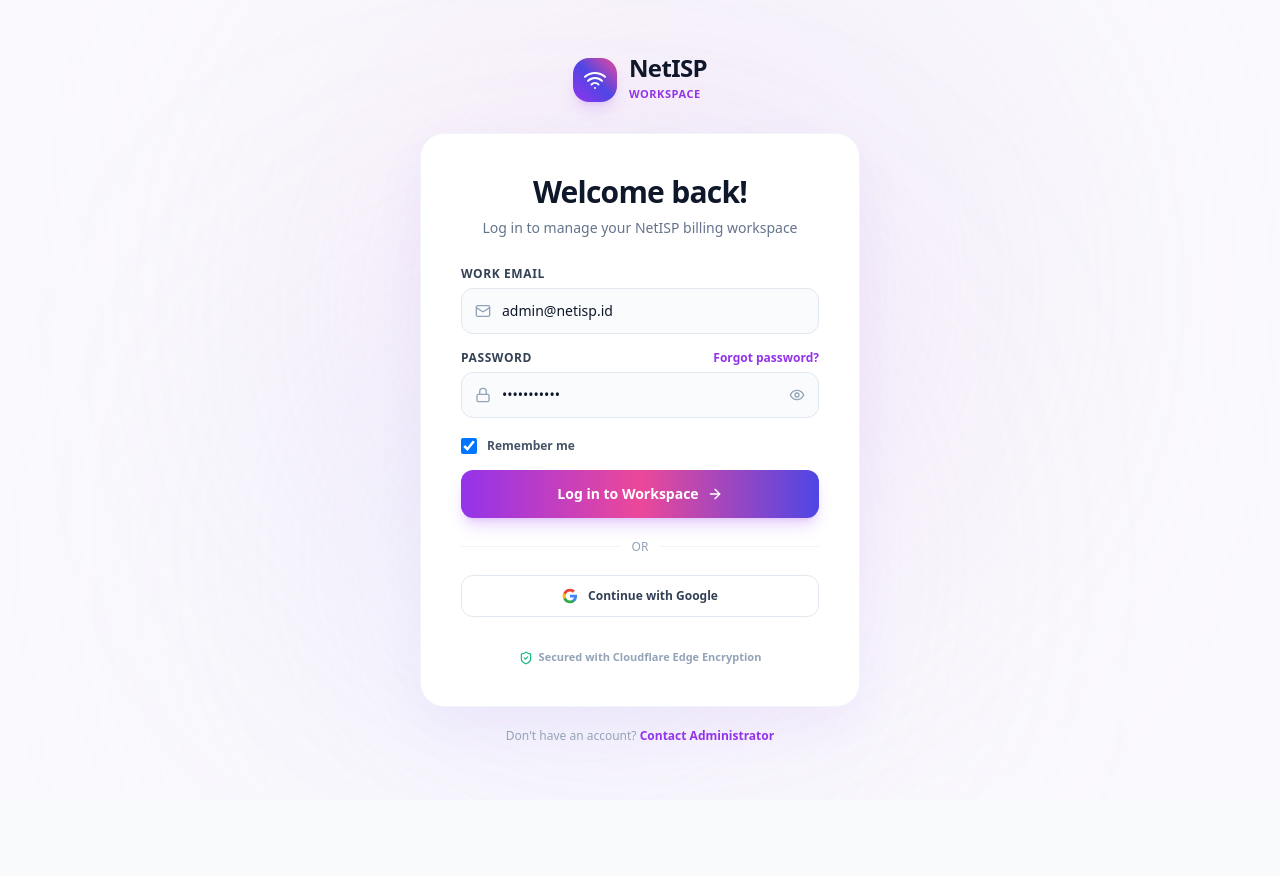
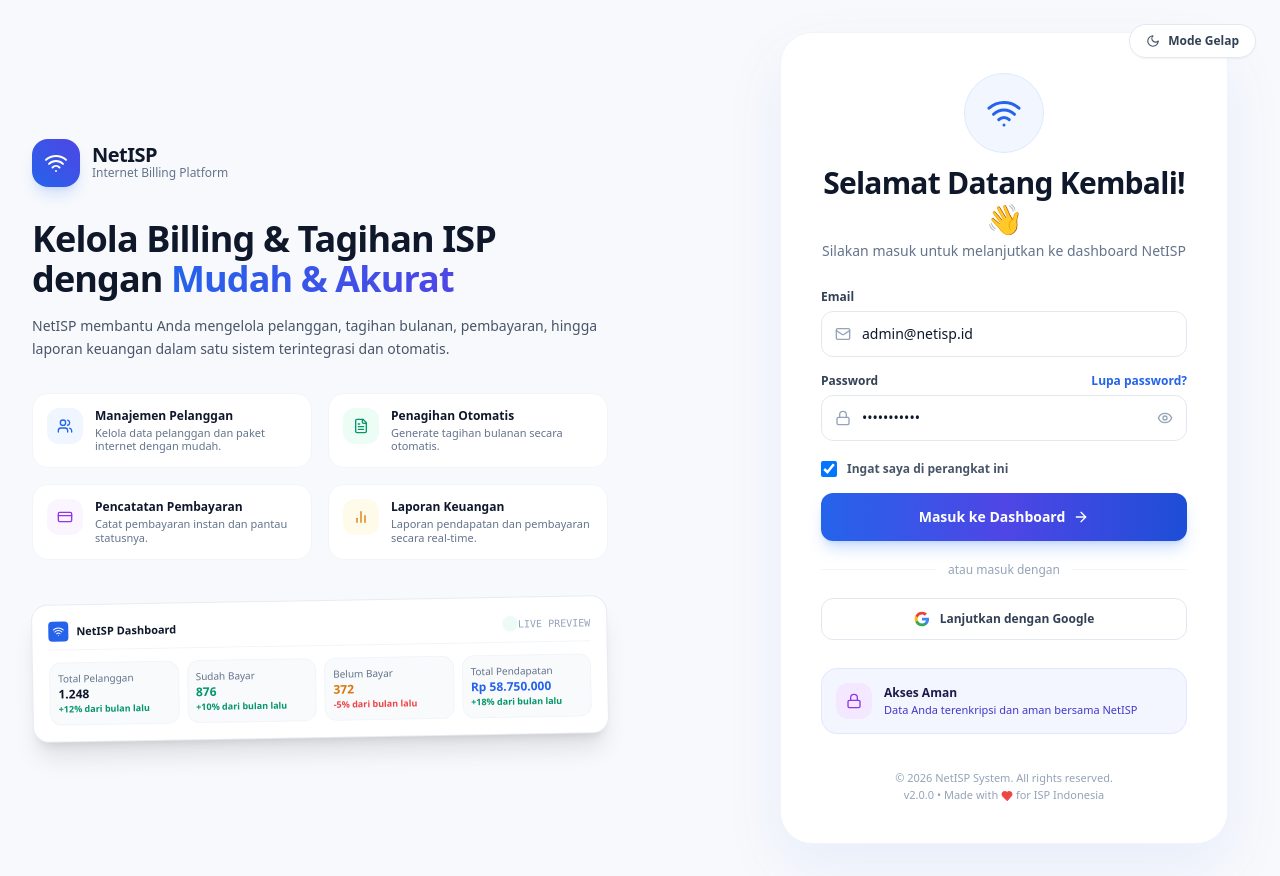
Before and after one commit to mochfauzi12/Internet-Billing-Management-System-IBMS-, a Next.js app in the folder apps/web/: page /login in a window 1280 px wide. Before the commit the page ends 800 px from the top, so only its background shows below. Built offline with nearby package versions, Linux system fonts and the light colour scheme; no server answers.

Commit message:
Build pixel-perfect Login page 100% matching new reference mockup image

```diff
--- a/apps/web/src/app/login/page.tsx
+++ b/apps/web/src/app/login/page.tsx
@@ -1,7 +1,7 @@
 'use client';
 
 import React, { useState } from 'react';
-import { Wifi, ArrowRight, Eye, EyeOff, Lock, Mail, ShieldCheck } from 'lucide-react';
+import { Wifi, ArrowRight, Eye, EyeOff, Lock, Mail, Users, FileText, CreditCard, BarChart2, Moon, Heart } from 'lucide-react';
 import { apiClient } from '@/lib/api-client';
 
 export default function LoginPage() {
@@ -10,6 +10,7 @@
   const [showPassword, setShowPassword] = useState(false);
   const [isLoading, setIsLoading] = useState(false);
   const [errorMsg, setErrorMsg] = useState('');
+  const [isDarkMode, setIsDarkMode] = useState(false);
 
   const handleLogin = async (e: React.FormEvent) => {
     e.preventDefault();
@@ -31,32 +32,149 @@
   };
 
   return (
-    <div className="min-h-screen bg-[#FAF9FD] font-sans flex flex-col justify-between items-center p-4 sm:p-6 lg:p-8 relative overflow-hidden selection:bg-purple-600 selection:text-white">
-      {/* ClickUp Ambient Soft Pastel Glows */}
-      <div className="absolute top-0 right-1/4 w-[600px] h-[600px] bg-gradient-to-tr from-purple-300/30 via-pink-300/20 to-indigo-300/30 rounded-full blur-[140px] pointer-events-none" />
-      <div className="absolute bottom-0 left-1/4 w-[500px] h-[500px] bg-gradient-to-br from-blue-300/20 via-indigo-200/20 to-purple-200/30 rounded-full blur-[140px] pointer-events-none" />
+    <div className="min-h-screen bg-slate-50/70 font-sans flex items-center justify-center p-4 lg:p-8 relative selection:bg-blue-600 selection:text-white">
+      {/* Top Right Corner Dark Mode Button */}
+      <div className="absolute top-6 right-6 z-20">
+        <button
+          type="button"
+          onClick={() => setIsDarkMode(!isDarkMode)}
+          className="px-4 py-2 bg-white/90 hover:bg-white border border-slate-200 shadow-sm rounded-full text-xs font-bold text-slate-700 flex items-center gap-2 transition-all"
+        >
+          <Moon className="w-3.5 h-3.5 text-slate-600" />
+          <span>Mode Gelap</span>
+        </button>
+      </div>
 
-      {/* Top Header Logo */}
-      <div className="relative z-10 pt-6 pb-2 flex items-center gap-3">
-        <div className="p-2.5 bg-gradient-to-tr from-purple-600 via-indigo-600 to-pink-500 rounded-2xl text-white shadow-lg shadow-purple-500/20">
+      <div className="w-full max-w-[1240px] grid grid-cols-1 lg:grid-cols-12 gap-8 items-center min-h-[720px]">
+        {/* ================= PANEL KIRI: HERO & FEATURES & DASHBOARD SHOWCASE (7 KOLOM) ================= */}
+        <div className="lg:col-span-7 space-y-8 pr-0 lg:pr-6">
+          {/* Brand Header */}
+          <div className="flex items-center gap-3">
+            <div className="p-3 bg-gradient-to-tr from-blue-600 to-indigo-600 rounded-2xl text-white shadow-lg shadow-blue-500/20">
               <Wifi className="w-6 h-6" />
             </div>
-        <div className="text-left">
-          <h1 className="text-2xl font-black text-slate-900 tracking-tight leading-none">NetISP</h1>
-          <span className="text-[11px] font-semibold text-purple-600 tracking-wider uppercase">Workspace</span>
+            <div>
+              <h1 className="text-xl font-extrabold text-slate-900 tracking-tight leading-none">NetISP</h1>
+              <p className="text-xs text-slate-500 font-medium">Internet Billing Platform</p>
             </div>
           </div>
 
-      {/* ClickUp Minimalist Main Card */}
-      <div className="w-full max-w-[440px] my-auto bg-white p-8 sm:p-10 rounded-3xl border border-slate-100 shadow-[0_20px_50px_rgba(124,58,237,0.06)] relative z-10 space-y-7">
-        {/* Welcome Title */}
-        <div className="text-center space-y-2">
+          {/* Main Headline & Subtitle */}
+          <div className="space-y-4 max-w-xl">
+            <h2 className="text-3xl lg:text-4xl font-extrabold text-slate-900 tracking-tight leading-tight">
+              Kelola Billing & Tagihan ISP dengan{' '}
+              <span className="bg-gradient-to-r from-blue-600 to-indigo-600 bg-clip-text text-transparent">
+                Mudah & Akurat
+              </span>
+            </h2>
+            <p className="text-sm text-slate-600 leading-relaxed font-normal">
+              NetISP membantu Anda mengelola pelanggan, tagihan bulanan, pembayaran, hingga laporan keuangan dalam satu sistem terintegrasi dan otomatis.
+            </p>
+          </div>
+
+          {/* 4 Vertical Feature List */}
+          <div className="grid grid-cols-1 sm:grid-cols-2 gap-4 max-w-xl">
+            <div className="flex items-start gap-3 p-3.5 bg-white rounded-2xl border border-slate-100 shadow-xs">
+              <div className="p-2.5 rounded-xl bg-blue-50 text-blue-600 flex-shrink-0">
+                <Users className="w-4 h-4" />
+              </div>
+              <div className="space-y-0.5">
+                <div className="text-xs font-bold text-slate-900">Manajemen Pelanggan</div>
+                <div className="text-[11px] text-slate-500 leading-tight">Kelola data pelanggan dan paket internet dengan mudah.</div>
+              </div>
+            </div>
+
+            <div className="flex items-start gap-3 p-3.5 bg-white rounded-2xl border border-slate-100 shadow-xs">
+              <div className="p-2.5 rounded-xl bg-emerald-50 text-emerald-600 flex-shrink-0">
+                <FileText className="w-4 h-4" />
+              </div>
+              <div className="space-y-0.5">
+                <div className="text-xs font-bold text-slate-900">Penagihan Otomatis</div>
+                <div className="text-[11px] text-slate-500 leading-tight">Generate tagihan bulanan secara otomatis.</div>
+              </div>
+            </div>
+
+            <div className="flex items-start gap-3 p-3.5 bg-white rounded-2xl border border-slate-100 shadow-xs">
+              <div className="p-2.5 rounded-xl bg-purple-50 text-purple-600 flex-shrink-0">
+                <CreditCard className="w-4 h-4" />
+              </div>
+              <div className="space-y-0.5">
+                <div className="text-xs font-bold text-slate-900">Pencatatan Pembayaran</div>
+                <div className="text-[11px] text-slate-500 leading-tight">Catat pembayaran instan dan pantau statusnya.</div>
+              </div>
+            </div>
+
+            <div className="flex items-start gap-3 p-3.5 bg-white rounded-2xl border border-slate-100 shadow-xs">
+              <div className="p-2.5 rounded-xl bg-amber-50 text-amber-600 flex-shrink-0">
+                <BarChart2 className="w-4 h-4" />
+              </div>
+              <div className="space-y-0.5">
+                <div className="text-xs font-bold text-slate-900">Laporan Keuangan</div>
+                <div className="text-[11px] text-slate-500 leading-tight">Laporan pendapatan dan pembayaran secara real-time.</div>
+              </div>
+            </div>
+          </div>
+
+          {/* Bottom Angled Dashboard Showcase Card Mockup */}
+          <div className="pt-2 relative">
+            <div className="bg-white p-4 rounded-2xl shadow-xl border border-slate-200/80 transform lg:-rotate-1 lg:hover:rotate-0 transition-transform duration-500 max-w-xl text-slate-800 space-y-3">
+              <div className="flex items-center justify-between border-b border-slate-100 pb-2 text-[11px]">
+                <div className="flex items-center gap-2 font-bold text-slate-900">
+                  <div className="p-1 rounded bg-blue-600 text-white">
+                    <Wifi className="w-3 h-3" />
+                  </div>
+                  <span>NetISP Dashboard</span>
+                </div>
+                <div className="flex items-center gap-1 text-[10px] text-slate-400 font-mono">
+                  <span className="w-2 h-2 rounded-full bg-emerald-500 animate-ping" />
+                  LIVE PREVIEW
+                </div>
+              </div>
+
+              {/* 4 Stat Cards */}
+              <div className="grid grid-cols-4 gap-2 text-[10px]">
+                <div className="p-2 rounded-xl bg-slate-50 border border-slate-100">
+                  <div className="text-slate-500">Total Pelanggan</div>
+                  <div className="text-xs font-extrabold text-slate-900">1.248</div>
+                  <div className="text-emerald-600 text-[9px] font-semibold">+12% dari bulan lalu</div>
+                </div>
+                <div className="p-2 rounded-xl bg-slate-50 border border-slate-100">
+                  <div className="text-slate-500">Sudah Bayar</div>
+                  <div className="text-xs font-extrabold text-emerald-600">876</div>
+                  <div className="text-emerald-600 text-[9px] font-semibold">+10% dari bulan lalu</div>
+                </div>
+                <div className="p-2 rounded-xl bg-slate-50 border border-slate-100">
+                  <div className="text-slate-500">Belum Bayar</div>
+                  <div className="text-xs font-extrabold text-amber-600">372</div>
+                  <div className="text-red-500 text-[9px] font-semibold">-5% dari bulan lalu</div>
+                </div>
+                <div className="p-2 rounded-xl bg-slate-50 border border-slate-100">
+                  <div className="text-slate-500">Total Pendapatan</div>
+                  <div className="text-xs font-extrabold text-blue-600">Rp 58.750.000</div>
+                  <div className="text-emerald-600 text-[9px] font-semibold">+18% dari bulan lalu</div>
+                </div>
+              </div>
+            </div>
+          </div>
+        </div>
+
+        {/* ================= PANEL KANAN: WHITE CARD LOGIN CONTAINER (5 KOLOM) ================= */}
+        <div className="lg:col-span-5 flex flex-col justify-center items-center">
+          <div className="w-full max-w-md bg-white p-8 sm:p-10 rounded-[32px] border border-slate-100 shadow-[0_25px_60px_rgba(37,99,235,0.08)] space-y-7">
+            {/* Top Soft Blue Glowing Circle with Wifi Icon */}
+            <div className="flex flex-col items-center justify-center text-center space-y-3">
+              <div className="w-20 h-20 rounded-full bg-blue-50/80 border border-blue-100 flex items-center justify-center text-blue-600 shadow-xs">
+                <Wifi className="w-9 h-9" />
+              </div>
+
+              <div className="space-y-1">
                 <h2 className="text-2xl sm:text-3xl font-extrabold text-slate-900 tracking-tight">
-            Welcome back!
+                  Selamat Datang Kembali! 👋
                 </h2>
                 <p className="text-xs sm:text-sm text-slate-500 font-medium">
-            Log in to manage your NetISP billing workspace
+                  Silakan masuk untuk melanjutkan ke dashboard NetISP
                 </p>
+              </div>
             </div>
 
             {errorMsg && (
@@ -65,11 +183,11 @@
               </div>
             )}
 
-        {/* Form Inputs */}
+            {/* Login Form */}
             <form onSubmit={handleLogin} className="space-y-4">
               <div className="space-y-1.5">
-            <label className="block text-xs font-bold text-slate-700 uppercase tracking-wider">
-              Work Email
+                <label className="block text-xs font-bold text-slate-700">
+                  Email
                 </label>
                 <div className="relative">
                   <div className="absolute inset-y-0 left-0 pl-3.5 flex items-center pointer-events-none text-slate-400">
@@ -81,18 +199,18 @@
                     value={email}
                     onChange={(e) => setEmail(e.target.value)}
                     placeholder="admin@netisp.id"
-                className="w-full pl-10 pr-4 py-3 bg-slate-50/80 border border-slate-200 rounded-xl text-sm font-medium text-slate-900 focus:bg-white focus:border-purple-600 focus:ring-4 focus:ring-purple-600/10 focus:outline-none transition-all placeholder:text-slate-400"
+                    className="w-full pl-10 pr-4 py-3 bg-white border border-slate-200 rounded-xl text-sm font-medium text-slate-900 focus:ring-2 focus:ring-blue-600 focus:border-blue-600 focus:outline-none transition-all placeholder:text-slate-400"
                   />
                 </div>
               </div>
 
               <div className="space-y-1.5">
                 <div className="flex justify-between items-center">
-              <label className="block text-xs font-bold text-slate-700 uppercase tracking-wider">
+                  <label className="block text-xs font-bold text-slate-700">
                     Password
                   </label>
-              <a href="#" className="text-xs font-semibold text-purple-600 hover:text-purple-700 hover:underline">
-                Forgot password?
+                  <a href="#" className="text-xs font-semibold text-blue-600 hover:underline">
+                    Lupa password?
                   </a>
                 </div>
                 <div className="relative">
@@ -104,8 +222,8 @@
                     required
                     value={password}
                     onChange={(e) => setPassword(e.target.value)}
-                placeholder="••••••••"
-                className="w-full pl-10 pr-11 py-3 bg-slate-50/80 border border-slate-200 rounded-xl text-sm font-medium text-slate-900 focus:bg-white focus:border-purple-600 focus:ring-4 focus:ring-purple-600/10 focus:outline-none transition-all"
+                    placeholder="Masukkan password Anda"
+                    className="w-full pl-10 pr-11 py-3 bg-white border border-slate-200 rounded-xl text-sm font-medium text-slate-900 focus:ring-2 focus:ring-blue-600 focus:border-blue-600 focus:outline-none transition-all placeholder:text-slate-400"
                   />
                   <button
                     type="button"
@@ -121,43 +239,42 @@
                 <label className="flex items-center gap-2.5 cursor-pointer text-slate-600 text-xs font-semibold select-none">
                   <input
                     type="checkbox"
-                className="w-4 h-4 rounded border-slate-300 text-purple-600 focus:ring-purple-500 cursor-pointer"
+                    className="w-4 h-4 rounded border-slate-300 text-blue-600 focus:ring-blue-500 cursor-pointer"
                     defaultChecked
                   />
-              <span>Remember me</span>
+                  <span>Ingat saya di perangkat ini</span>
                 </label>
               </div>
 
-          {/* ClickUp Iconic Gradient Button */}
               <button
                 type="submit"
                 disabled={isLoading}
-            className="w-full py-3.5 px-4 bg-gradient-to-r from-purple-600 via-pink-500 to-indigo-600 hover:from-purple-700 hover:via-pink-600 hover:to-indigo-700 text-white font-extrabold rounded-xl transition-all shadow-lg shadow-purple-500/25 hover:shadow-purple-500/35 hover:scale-[1.005] active:scale-[0.995] flex items-center justify-center gap-2 text-sm disabled:opacity-60"
+                className="w-full py-3.5 px-4 bg-gradient-to-r from-blue-600 via-indigo-600 to-blue-700 hover:from-blue-700 hover:to-indigo-700 text-white font-extrabold rounded-xl transition-all shadow-lg shadow-blue-500/25 hover:shadow-blue-500/35 hover:scale-[1.005] active:scale-[0.995] flex items-center justify-center gap-2 text-sm disabled:opacity-60"
               >
                 {isLoading ? (
-              <span>Logging in...</span>
+                  <span>Memvalidasi Akses...</span>
                 ) : (
                   <>
-                <span>Log in to Workspace</span>
+                    <span>Masuk ke Dashboard</span>
                     <ArrowRight className="w-4 h-4" />
                   </>
                 )}
               </button>
             </form>
 
-        {/* Divider */}
+            {/* Divider 'atau masuk dengan' */}
             <div className="relative flex items-center justify-center">
               <div className="border-t border-slate-100 w-full" />
-          <span className="bg-white px-3 text-xs text-slate-400 font-medium absolute">OR</span>
+              <span className="bg-white px-3 text-xs text-slate-400 font-medium absolute">atau masuk dengan</span>
             </div>
 
-        {/* Google SSO Button */}
+            {/* Google Login Button */}
             <button
               type="button"
               onClick={() => {
                 window.location.href = '/dashboard';
               }}
-          className="w-full py-3 px-4 bg-white hover:bg-slate-50 border border-slate-200 rounded-xl text-slate-700 font-bold text-xs flex items-center justify-center gap-2.5 transition-all hover:border-slate-300 shadow-2xs"
+              className="w-full py-3 px-4 bg-white hover:bg-slate-50 border border-slate-200 rounded-xl text-slate-700 font-bold text-xs flex items-center justify-center gap-2.5 transition-all shadow-2xs hover:border-slate-300"
             >
               <svg className="w-4 h-4" viewBox="0 0 24 24">
                 <path
@@ -177,19 +294,28 @@
                   d="M12 5.38c1.62 0 3.06.56 4.21 1.64l3.15-3.15C17.45 2.09 14.97 1 12 1 7.7 1 3.99 3.47 2.18 7.06l3.66 2.84c.87-2.6 3.3-4.52 6.16-4.52z"
                 />
               </svg>
-          <span>Continue with Google</span>
+              <span>Lanjutkan dengan Google</span>
             </button>
 
-        {/* Security Badge */}
-        <div className="flex items-center justify-center gap-1.5 text-[11px] font-semibold text-slate-400 pt-1">
-          <ShieldCheck className="w-3.5 h-3.5 text-emerald-500" />
-          <span>Secured with Cloudflare Edge Encryption</span>
+            {/* Bottom Security Notice Box */}
+            <div className="p-3.5 rounded-2xl bg-indigo-50/70 border border-indigo-100 flex items-center gap-3 text-indigo-900">
+              <div className="p-2.5 rounded-xl bg-purple-100 text-purple-600 flex-shrink-0">
+                <Lock className="w-4 h-4" />
+              </div>
+              <div className="leading-tight">
+                <div className="font-extrabold text-xs text-indigo-950">Akses Aman</div>
+                <div className="text-[11px] text-indigo-700 mt-0.5">Data Anda terenkripsi dan aman bersama NetISP</div>
               </div>
             </div>
 
-      {/* Footer text */}
-      <div className="relative z-10 pb-6 text-center text-xs text-slate-400 font-medium">
-        Don't have an account? <span className="text-purple-600 font-bold hover:underline cursor-pointer">Contact Administrator</span>
+            {/* Copyright Footer */}
+            <div className="pt-2 text-center text-[11px] text-slate-400 font-medium">
+              © 2026 NetISP System. All rights reserved. <br />
+              v2.0.0 • Made with <Heart className="w-3 h-3 text-red-500 inline fill-red-500" /> for ISP Indonesia
+            </div>
+          </div>
+        </div>
+
       </div>
     </div>
   );
```
Lines whose indentation alone changed are shown as unchanged.
